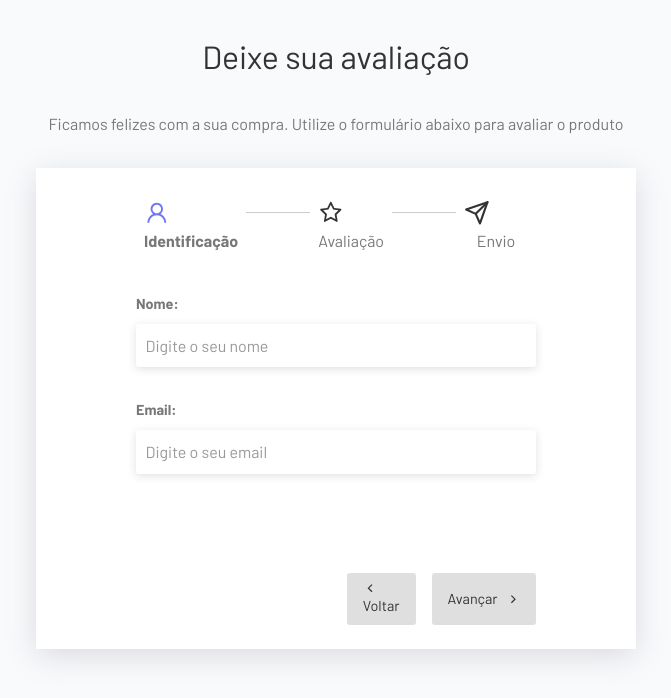
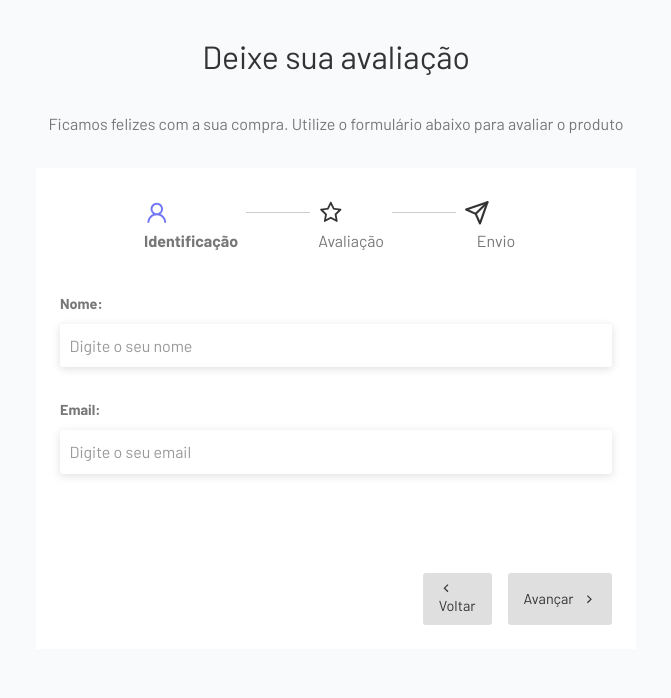
Before and after one commit to FellypeGC/multistep-form, a React (Vite) app: page / in a window 1280 px wide. Shown: the top 698 px of the page, without its empty margins (304-975 px from the left). Built offline with nearby package versions, Linux system fonts and the light colour scheme.

Commit message:
feat: some tailwind classes added

```diff
--- a/src/App.css
+++ b/src/App.css
@@ -1,20 +1,20 @@
-.app {
+/* .app {
   padding: 2rem;
-}
+} */
 
 /* Cabeçalho */
-.header {
+/* .header {
   text-align: center;
   margin-bottom: 2rem;
-}
+} */
 
-.header h2 {
+/* .header h2 {
   font-size: 2rem;
   margin-bottom: 2rem;
-}
+} */
 
 /* Forms */
-.form-container {
+/* .form-container {
   max-width: 600px;
   margin: 0 auto;
   background-color: #fff;
@@ -25,7 +25,7 @@
 .form-container form {
   max-width: 400px;
   margin: 0 auto;
-}
+} */
 
 .inputs-container {
   min-height: 280px;
--- a/src/App.tsx
+++ b/src/App.tsx
@@ -50,14 +50,16 @@ function App() {
   } = useForm(formComponents);
 
   return (
-    <div className="app">
-      <div className="header">
-        <h2>Deixe sua avaliação</h2>
+    <div className="p-8">
+      <div className="text-center mb-8">
+        <h2 className="text-[2rem] mb-8">Deixe sua avaliação</h2>
         <p>Ficamos felizes com a sua compra. Utilize o formulário abaixo para avaliar o produto</p>
       </div>
-      <div className="form-container">
+      <div className=" max-w-150 mx-auto bg-white p-6 shadow-[rgba(100,100,111,0.2)_0_7px_29px_0]">
         <Steps currentStep={currentStep} />
-        <form onSubmit={(e) => changeStep(currentStep + 1, e)}>
+        <form
+          className="max-w-[125] mx-auto"
+          onSubmit={(e) => changeStep(currentStep + 1, e)}>
           <div className="inputs-container">{currentComponent}</div>
           <div className="actions">
             <button type="button" onClick={() => changeStep(currentStep - 1)}>
```
